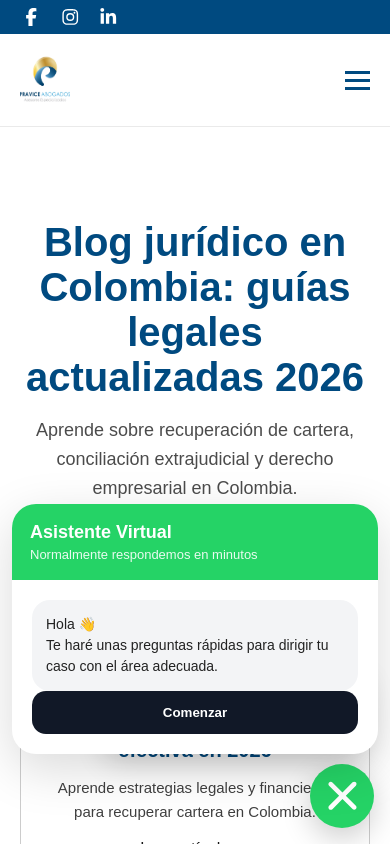
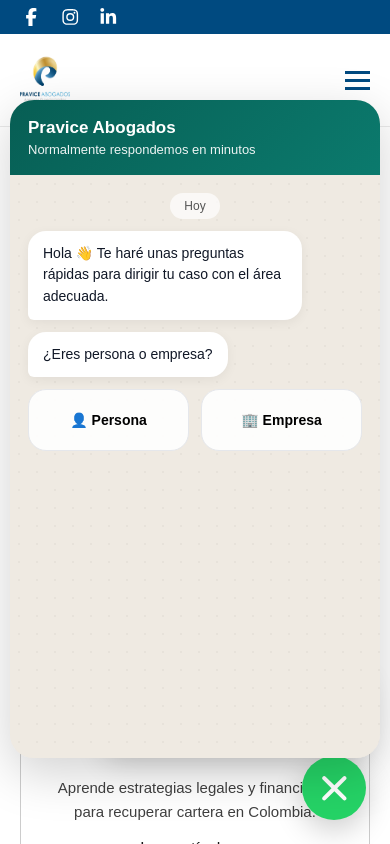
Before and after one commit to paginaswebpravice-prog/pravice-co, a Next.js app: page /blog in a window 390 px wide. Both pictures are taken after a click on the button 342 px from the left and 796 px from the top of the page. Shown: the top 844 px of the page. Built offline with nearby package versions, Linux system fonts and the light colour scheme.

Commit message:
Updates whatsapp chat

```diff
--- a/src/app/components/whatsapp-chat/Services.ts
+++ b/src/app/components/whatsapp-chat/Services.ts
@@ -6,7 +6,7 @@ export const services = [
   "Derecho contractual",
   "Derecho familiar",
   "Derecho empresarial",
-  "Dereecho societario",
+  "Derecho societario",
   "Derecho civil",
   "Conciliaciones",
   "Litigios",
--- a/src/app/components/whatsapp-chat/WhatsAppChat.module.css
+++ b/src/app/components/whatsapp-chat/WhatsAppChat.module.css
@@ -8,7 +8,7 @@
   border: none;
   background: #25d366;
   color: white;
-  font-size: 30px;
+  font-size: 26px;
   cursor: pointer;
   z-index: 9999;
   box-shadow: 0 10px 30px rgba(0, 0, 0, 0.2);
@@ -28,127 +28,112 @@
   position: fixed;
   bottom: 100px;
   right: 24px;
-  width: 360px;
-  max-height: 650px;
-  background: white;
+  width: 370px;
+  height: 650px;
+  background: #efeae2;
   border-radius: 24px;
   overflow: hidden;
   z-index: 9999;
-  box-shadow: 0 15px 50px rgba(0, 0, 0, 0.15);
+  box-shadow: 0 15px 50px rgba(0, 0, 0, 0.18);
 
   display: flex;
   flex-direction: column;
 }
 
 .header {
-  background: #25d366;
+  background: linear-gradient(135deg, #075e54, #0b7a6d);
   color: white;
   padding: 18px;
 }
 
 .header h3 {
   margin: 0;
-  font-size: 18px;
+  font-size: 17px;
+  font-weight: 700;
 }
 
 .header p {
   margin: 4px 0 0;
   font-size: 13px;
-  opacity: 0.9;
+  opacity: 0.92;
 }
 
 .body {
-  padding: 20px;
+  flex: 1;
+  overflow-y: auto;
+  padding: 18px;
   display: flex;
   flex-direction: column;
-  gap: 18px;
+  gap: 12px;
+
+  background-color: #efeae2;
+  background-image: radial-gradient(rgba(0, 0, 0, 0.035) 1px, transparent 1px);
+  background-size: 18px 18px;
 }
 
-.message {
-  background: #f3f4f6;
-  padding: 14px;
-  border-radius: 18px;
-  line-height: 1.5;
-  font-size: 14px;
-  color: #222;
+.timestamp {
+  align-self: center;
+  background: rgba(255, 255, 255, 0.7);
+  padding: 6px 14px;
+  border-radius: 999px;
+  font-size: 12px;
+  color: #555;
 }
 
-.options {
+.botWrapper {
   display: flex;
+  justify-content: flex-start;
+}
+
+.userWrapper {
+  display: flex;
+  justify-content: flex-end;
+}
+
+.botMessage {
+  background: white;
+  color: #111827;
+  padding: 12px 15px;
+  border-radius: 18px 18px 18px 6px;
+  max-width: 82%;
+  font-size: 14px;
+  line-height: 1.55;
+  box-shadow: 0 3px 12px rgba(0, 0, 0, 0.06);
+}
+
+.userMessage {
+  background: #dcf8c6;
+  color: #111827;
+  padding: 12px 15px;
+  border-radius: 18px 18px 6px 18px;
+  max-width: 82%;
+  font-size: 14px;
+  line-height: 1.55;
+  box-shadow: 0 3px 12px rgba(37, 211, 102, 0.12);
+}
+
+.optionsGrid {
+  display: grid;
+  grid-template-columns: 1fr 1fr;
   gap: 12px;
 }
 
-.optionButton {
-  flex: 1;
+.optionCard {
   border: none;
-  padding: 14px;
-  border-radius: 14px;
+  background: rgba(255, 255, 255, 0.9);
+  padding: 16px;
+  border-radius: 18px;
   cursor: pointer;
-  background: #f5f5f5;
-  transition: 0.2s;
+  font-size: 14px;
   font-weight: 600;
+  transition: 0.25s;
+  border: 1px solid #e5e7eb;
+
+  min-height: 62px;
 }
 
-.optionButton:hover {
-  background: #e9e9e9;
-}
-
-.primaryButton {
-  width: 100%;
-  border: none;
-  padding: 14px;
-  border-radius: 14px;
-  background: #111827;
-  color: white;
-  font-weight: 600;
-  cursor: pointer;
-  transition: 0.2s;
-}
-
-.primaryButton:hover {
-  opacity: 0.9;
-}
-
-.primaryButton:disabled {
-  opacity: 0.5;
-  cursor: not-allowed;
-}
-
-.whatsappButton {
-  width: 100%;
-  border: none;
-  padding: 15px;
-  border-radius: 14px;
-  background: #25d366;
-  color: white;
-  font-weight: 700;
-  cursor: pointer;
-  transition: 0.2s;
-}
-
-.whatsappButton:hover {
-  opacity: 0.9;
-}
-
-.input,
-.textarea {
-  width: 100%;
-  border: 1px solid #ddd;
-  border-radius: 14px;
-  padding: 14px;
-  font-size: 14px;
-  outline: none;
-  transition: 0.2s;
-}
-
-.input:focus,
-.textarea:focus {
+.optionCard:hover {
   border-color: #25d366;
-}
-
-.textarea {
-  min-height: 120px;
-  resize: none;
 }
 
 .servicesGrid {
@@ -159,28 +144,75 @@
 
 .serviceButton {
   border: none;
+  background: rgba(255, 255, 255, 0.92);
   padding: 14px;
-  border-radius: 14px;
-  background: #f5f5f5;
+  border-radius: 16px;
   cursor: pointer;
-  transition: 0.2s;
-  font-size: 14px;
+  font-size: 13px;
   font-weight: 500;
+  transition: 0.25s;
+  text-align: left;
+  border: 1px solid #e5e7eb;
 }
 
 .serviceButton:hover {
-  background: #e9e9e9;
+  border-color: #25d366;
+}
+
+.inputArea {
+  display: flex;
+  align-items: center;
+  gap: 10px;
+  padding: 14px;
+  background: #f0f2f5;
+  border-top: 1px solid #dfe3e8;
+}
+
+.chatInput {
+  flex: 1;
+  border: none;
+  outline: none;
+  padding: 14px 18px;
+  border-radius: 999px;
+  font-size: 14px;
+  background: white;
+}
+
+.sendButton {
+  width: 48px;
+  height: 48px;
+  border-radius: 50%;
+  border: none;
+  background: linear-gradient(135deg, #25d366, #1ebc59);
+  color: white;
+  cursor: pointer;
+  font-size: 16px;
+
+  display: flex;
+  align-items: center;
+  justify-content: center;
+}
+
+.whatsappButton {
+  width: 100%;
+  border: none;
+  padding: 16px;
+  border-radius: 18px;
+  background: linear-gradient(135deg, #25d366, #1ebc59);
+  color: white;
+  font-weight: 700;
+  cursor: pointer;
 }
 
 @media (max-width: 480px) {
   .chatContainer {
-    width: calc(100% - 24px);
-    right: 12px;
-    bottom: 90px;
+    width: calc(100% - 20px);
+    right: 10px;
+    bottom: 86px;
+    height: 78vh;
   }
 
-  .floatingButton {
-    right: 16px;
-    bottom: 16px;
+  .servicesGrid {
+    grid-template-columns: 1fr;
   }
 }
--- a/src/app/components/whatsapp-chat/WhatsAppChat.tsx
+++ b/src/app/components/whatsapp-chat/WhatsAppChat.tsx
@@ -1,37 +1,131 @@
 "use client";
 
-import { useState } from "react";
+import { useEffect, useRef, useState } from "react";
 import styles from "./WhatsAppChat.module.css";
 import { services } from "./Services";
 import { FontAwesomeIcon } from "@fortawesome/react-fontawesome";
 import { faWhatsapp } from "@fortawesome/free-brands-svg-icons";
-import { faXmark } from "@fortawesome/free-solid-svg-icons";
+import { faPaperPlane, faXmark } from "@fortawesome/free-solid-svg-icons";
 import { motion, AnimatePresence } from "framer-motion";
+
+type Message = {
+  type: "bot" | "user";
+  text: string;
+};
 
 export default function WhatsAppChat() {
   const [open, setOpen] = useState(false);
+
   const [step, setStep] = useState(0);
+
+  const [messages, setMessages] = useState<Message[]>([
+    {
+      type: "bot",
+      text: "Hola 👋 Te haré unas preguntas rápidas para dirigir tu caso con el área adecuada.",
+    },
+    {
+      type: "bot",
+      text: "¿Eres persona o empresa?",
+    },
+  ]);
+
+  const [input, setInput] = useState("");
 
   const [clientType, setClientType] = useState("");
   const [name, setName] = useState("");
   const [company, setCompany] = useState("");
   const [email, setEmail] = useState("");
+  const [newsletter, setNewsletter] = useState(false);
   const [service, setService] = useState("");
   const [description, setDescription] = useState("");
 
-  const nextStep = () => {
-    setStep((prev) => prev + 1);
+  const messagesEndRef = useRef<HTMLDivElement | null>(null);
+
+  useEffect(() => {
+    messagesEndRef.current?.scrollIntoView({
+      behavior: "smooth",
+    });
+  }, [messages]);
+
+  const addBotMessage = (text: string) => {
+    setTimeout(() => {
+      setMessages((prev) => [
+        ...prev,
+        {
+          type: "bot",
+          text,
+        },
+      ]);
+    }, 400);
   };
 
-  const handleKeyDown = (
-    e: React.KeyboardEvent<HTMLInputElement | HTMLTextAreaElement>,
-    action: () => void,
-    disabled?: boolean,
-  ) => {
-    if (e.key === "Enter" && !disabled) {
-      e.preventDefault();
-      action();
+  const addUserMessage = (text: string) => {
+    setMessages((prev) => [
+      ...prev,
+      {
+        type: "user",
+        text,
+      },
+    ]);
+  };
+
+  const handleSend = () => {
+    if (!input.trim()) return;
+
+    const value = input.trim();
+
+    addUserMessage(value);
+
+    // PERSONA - NOMBRE
+    if (step === 1) {
+      setName(value);
+
+      addBotMessage("¿Qué tipo de servicio necesitas?");
+
+      setStep(2);
     }
+
+    // EMPRESA - NOMBRE CONTACTO
+    else if (step === 10) {
+      setName(value);
+
+      addBotMessage("¿Cuál es el nombre de la empresa?");
+
+      setStep(11);
+    }
+
+    // EMPRESA - EMPRESA
+    else if (step === 11) {
+      setCompany(value);
+
+      addBotMessage("Escribe un correo corporativo de contacto.");
+
+      setStep(12);
+    }
+
+    // EMPRESA - EMAIL
+    else if (step === 12) {
+      setEmail(value);
+
+      addBotMessage(
+        "¿Aceptas recibir información jurídica, novedades y contenido de interés por parte de Pravice Abogados?",
+      );
+
+      setStep(13);
+    }
+
+    // DESCRIPCIÓN
+    else if (step === 3) {
+      setDescription(value);
+
+      addBotMessage(
+        "Perfecto ✅ Ahora serás dirigido a un asesor vía WhatsApp.",
+      );
+
+      setStep(4);
+    }
+
+    setInput("");
   };
 
   const handleWhatsAppRedirect = () => {
@@ -49,6 +143,8 @@ ${
     ? `🏢 *Empresa:* ${company}
 
 📧 *Correo corporativo:* ${email}
+
+📨 *Acepta recibir información:* ${newsletter ? "Sí" : "No"}
 `
     : ""
 }
@@ -90,226 +186,191 @@ ${currentPage}
             {/* HEADER */}
             <div className={styles.header}>
               <div>
-                <h3>Asistente Virtual</h3>
+                <h3>Pravice Abogados</h3>
                 <p>Normalmente respondemos en minutos</p>
               </div>
             </div>
 
             {/* BODY */}
             <div className={styles.body}>
-              {/* PASO 0 */}
+              <div className={styles.timestamp}>Hoy</div>
+
+              {messages.map((msg, index) => (
+                <motion.div
+                  key={index}
+                  className={
+                    msg.type === "bot" ? styles.botWrapper : styles.userWrapper
+                  }
+                  initial={{
+                    opacity: 0,
+                    x: msg.type === "bot" ? -20 : 20,
+                  }}
+                  animate={{
+                    opacity: 1,
+                    x: 0,
+                  }}
+                  transition={{ duration: 0.25 }}
+                >
+                  <div
+                    className={
+                      msg.type === "bot"
+                        ? styles.botMessage
+                        : styles.userMessage
+                    }
+                  >
+                    {msg.text}
+                  </div>
+                </motion.div>
+              ))}
+
+              {/* PERSONA O EMPRESA */}
               {step === 0 && (
-                <motion.div initial={{ opacity: 0 }} animate={{ opacity: 1 }}>
-                  <div className={styles.message}>
-                    Hola 👋 <br />
-                    Te haré unas preguntas rápidas para dirigir tu caso con el
-                    área adecuada.
-                  </div>
+                <motion.div
+                  className={styles.optionsGrid}
+                  initial={{ opacity: 0 }}
+                  animate={{ opacity: 1 }}
+                >
+                  <button
+                    className={styles.optionCard}
+                    onClick={() => {
+                      addUserMessage("Persona");
 
-                  <button className={styles.primaryButton} onClick={nextStep}>
-                    Comenzar
+                      setClientType("Persona");
+
+                      addBotMessage("Perfecto. Escribe tu nombre completo.");
+
+                      setStep(1);
+                    }}
+                  >
+                    👤 Persona
+                  </button>
+
+                  <button
+                    className={styles.optionCard}
+                    onClick={() => {
+                      addUserMessage("Empresa");
+
+                      setClientType("Empresa");
+
+                      addBotMessage("¿Cuál es tu nombre de contacto?");
+
+                      setStep(10);
+                    }}
+                  >
+                    🏢 Empresa
                   </button>
                 </motion.div>
               )}
 
-              {/* PASO 1 */}
-              {step === 1 && (
-                <motion.div initial={{ opacity: 0 }} animate={{ opacity: 1 }}>
-                  <div className={styles.message}>¿Eres persona o empresa?</div>
+              {/* NEWSLETTER */}
+              {step === 13 && (
+                <motion.div
+                  className={styles.optionsGrid}
+                  initial={{ opacity: 0 }}
+                  animate={{ opacity: 1 }}
+                >
+                  <button
+                    className={styles.optionCard}
+                    onClick={() => {
+                      addUserMessage("Sí, acepto");
 
-                  <div className={styles.options}>
-                    <button
-                      className={styles.optionButton}
-                      onClick={() => {
-                        setClientType("Persona");
-                        nextStep();
+                      setNewsletter(true);
+
+                      addBotMessage(
+                        "Perfecto. ¿Qué tipo de servicio necesitas?",
+                      );
+
+                      setStep(2);
                     }}
                   >
-                      Persona
+                    ✅ Sí, acepto
                   </button>
 
                   <button
-                      className={styles.optionButton}
+                    className={styles.optionCard}
                     onClick={() => {
-                        setClientType("Empresa");
-                        nextStep();
+                      addUserMessage("No deseo recibir información");
+
+                      setNewsletter(false);
+
+                      addBotMessage(
+                        "Perfecto. ¿Qué tipo de servicio necesitas?",
+                      );
+
+                      setStep(2);
                     }}
                   >
-                      Empresa
+                    ❌ No gracias
                   </button>
-                  </div>
                 </motion.div>
               )}
 
-              {/* PASO 2 */}
+              {/* SERVICIOS */}
               {step === 2 && (
-                <motion.div initial={{ opacity: 0 }} animate={{ opacity: 1 }}>
-                  {clientType === "Persona" ? (
-                    <>
-                      <div className={styles.message}>
-                        Escribe tu nombre completo
-                      </div>
-
-                      <input
-                        autoFocus
-                        type="text"
-                        placeholder="Nombre completo"
-                        className={styles.input}
-                        value={name}
-                        onChange={(e) => setName(e.target.value)}
-                        onKeyDown={(e) => handleKeyDown(e, nextStep, !name)}
-                      />
-
-                      <button
-                        className={styles.primaryButton}
-                        disabled={!name}
-                        onClick={nextStep}
+                <motion.div
+                  className={styles.servicesGrid}
+                  initial={{ opacity: 0 }}
+                  animate={{ opacity: 1 }}
                 >
-                        Continuar
-                      </button>
-                    </>
-                  ) : (
-                    <>
-                      <div className={styles.message}>
-                        Completa la información de contacto
-                      </div>
-
-                      <input
-                        autoFocus
-                        type="text"
-                        placeholder="Nombre de contacto"
-                        className={styles.input}
-                        value={name}
-                        onChange={(e) => setName(e.target.value)}
-                        onKeyDown={(e) =>
-                          handleKeyDown(
-                            e,
-                            nextStep,
-                            !name || !company || !email,
-                          )
-                        }
-                      />
-
-                      <input
-                        type="text"
-                        placeholder="Nombre de empresa"
-                        className={styles.input}
-                        value={company}
-                        onChange={(e) => setCompany(e.target.value)}
-                        onKeyDown={(e) =>
-                          handleKeyDown(
-                            e,
-                            nextStep,
-                            !name || !company || !email,
-                          )
-                        }
-                      />
-
-                      <input
-                        type="email"
-                        placeholder="Correo corporativo"
-                        className={styles.input}
-                        value={email}
-                        onChange={(e) => setEmail(e.target.value)}
-                        onKeyDown={(e) =>
-                          handleKeyDown(
-                            e,
-                            nextStep,
-                            !name || !company || !email,
-                          )
-                        }
-                      />
-
-                      <button
-                        className={styles.primaryButton}
-                        disabled={!name || !company || !email}
-                        onClick={nextStep}
-                      >
-                        Continuar
-                      </button>
-                    </>
-                  )}
-                </motion.div>
-              )}
-
-              {/* PASO 3 */}
-              {step === 3 && (
-                <motion.div initial={{ opacity: 0 }} animate={{ opacity: 1 }}>
-                  <div className={styles.message}>
-                    ¿Qué tipo de servicio necesitas?
-                  </div>
-
-                  <div className={styles.servicesGrid}>
                   {services.map((item) => (
                     <button
                       key={item}
                       className={styles.serviceButton}
                       onClick={() => {
+                        addUserMessage(item);
+
                         setService(item);
-                          nextStep();
+
+                        addBotMessage(
+                          "Escribe una breve descripción de tu caso.",
+                        );
+
+                        setStep(3);
                       }}
                     >
                       {item}
                     </button>
                   ))}
-                  </div>
                 </motion.div>
               )}
 
-              {/* PASO 4 */}
+              {/* FINAL */}
               {step === 4 && (
-                <motion.div initial={{ opacity: 0 }} animate={{ opacity: 1 }}>
-                  <div className={styles.message}>
-                    Escribe una breve descripción de tu caso
+                <motion.button
+                  className={styles.whatsappButton}
+                  onClick={handleWhatsAppRedirect}
+                  initial={{ opacity: 0 }}
+                  animate={{ opacity: 1 }}
+                >
+                  Continuar a WhatsApp
+                </motion.button>
+              )}
+
+              <div ref={messagesEndRef} />
             </div>
 
-                  <textarea
+            {/* INPUT */}
+            {step !== 0 && step !== 2 && step !== 4 && step !== 13 && (
+              <div className={styles.inputArea}>
+                <input
                   autoFocus
-                    className={styles.textarea}
-                    placeholder="Cuéntanos brevemente tu situación..."
-                    value={description}
-                    onChange={(e) => setDescription(e.target.value)}
+                  type="text"
+                  value={input}
+                  onChange={(e) => setInput(e.target.value)}
+                  placeholder="Escribe tu respuesta..."
+                  className={styles.chatInput}
                   onKeyDown={(e) => {
-                      if (e.key === "Enter" && e.ctrlKey && description) {
-                        e.preventDefault();
-                        nextStep();
+                    if (e.key === "Enter") {
+                      handleSend();
                     }
                   }}
                 />
 
-                  <button
-                    className={styles.primaryButton}
-                    disabled={!description}
-                    onClick={nextStep}
-                  >
-                    Continuar
+                <button className={styles.sendButton} onClick={handleSend}>
+                  <FontAwesomeIcon icon={faPaperPlane} />
                 </button>
-                </motion.div>
+              </div>
             )}
-
-              {/* PASO FINAL */}
-              {step === 5 && (
-                <motion.div initial={{ opacity: 0 }} animate={{ opacity: 1 }}>
-                  <div className={styles.message}>
-                    Perfecto ✅ <br />
-                    Ahora serás dirigido a un asesor vía WhatsApp.
-                  </div>
-
-                  <button
-                    autoFocus
-                    className={styles.whatsappButton}
-                    onClick={handleWhatsAppRedirect}
-                    onKeyDown={(e) => {
-                      if (e.key === "Enter") {
-                        handleWhatsAppRedirect();
-                      }
-                    }}
-                  >
-                    Continuar a WhatsApp
-                  </button>
-                </motion.div>
-              )}
-            </div>
           </motion.div>
         )}
       </AnimatePresence>
```
Lines whose indentation alone changed are shown as unchanged.
